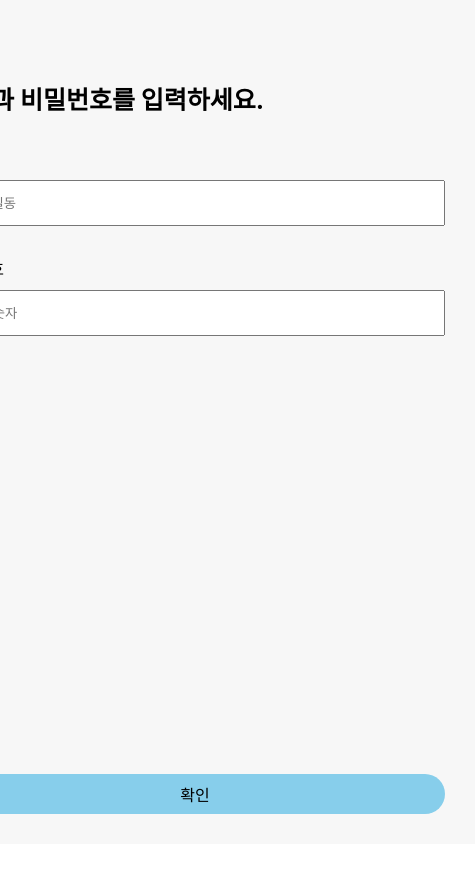
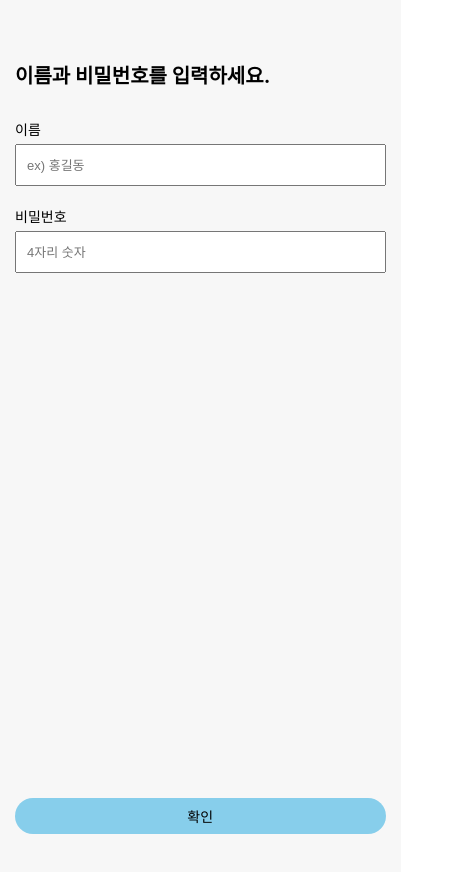
Before and after one commit to jimin-25/2025-starlist, a React (Create React App) app: page /login in a window 390 px wide. Shown: the top 872 px of the page, 475 px wide, since content can reach past the window. Before the commit the page ends 844 px from the top, so only its background shows below. Built offline with nearby package versions, Linux system fonts and the light colour scheme.

Commit message:
Fix:반응형 웹 페이지 구성

```diff
--- a/src/Home.css
+++ b/src/Home.css
@@ -51,3 +51,64 @@
   background-color: #ffdd44;
   transform: scale(1.05);
 }
+
+@media (max-width: 768px) {
+  .home-page {
+    background-size: cover;
+    padding: 20px;
+  }
+
+  .home-content {
+    padding: 30px;
+  }
+
+  .home-title {
+    font-size: 32px;
+  }
+
+  .home-description {
+    font-size: 18px;
+  }
+
+  .home-button {
+    flex-direction: column;
+    gap: 20px;
+  }
+
+  .main-button {
+    width: 80%;
+    max-width: 250px;
+  }
+}
+
+@media (max-width: 480px) {
+  .home-page {
+    background-size: cover;
+    height: auto;
+    padding: 30px 10px;
+  }
+
+  .home-content {
+    padding: 20px;
+    border-radius: 15px;
+  }
+
+  .home-title {
+    font-size: 24px;
+  }
+
+  .home-description {
+    font-size: 16px;
+  }
+
+  .home-button {
+    flex-direction: column;
+    gap: 15px;
+  }
+
+  .main-button {
+    width: 100%;
+    font-size: 14px;
+    padding: 12px 0;
+  }
+}
--- a/src/Login.css
+++ b/src/Login.css
@@ -55,3 +55,68 @@
     background-color: #dadada;
     color: white;
 }
+
+@media (max-width: 768px) {
+    .login-page {
+        width: 90%;
+        padding: 0 20px;
+        border-radius: 10px;
+    }
+
+    .login-title {
+        margin-top: 60px;
+        font-size: 22px;
+    }
+
+    .login-subtitle {
+        font-size: 15px;
+    }
+
+    .input {
+        height: 38px;
+        font-size: 14px;
+    }
+
+    .login-button {
+        height: 38px;
+        font-size: 15px;
+    }
+}
+
+@media (max-width: 480px) {
+    .login-page {
+        position: relative;
+        width: 95%;
+        height: auto;
+        min-height: 100vh;
+        padding: 20px 15px;
+        transform: none;
+        left: 0;
+        top: 0;
+        border-radius: 0;
+    }
+
+    .login-title {
+        margin-top: 40px;
+        font-size: 20px;
+    }
+
+    .login-subtitle {
+        font-size: 14px;
+    }
+
+    .login-input {
+        padding: 5px 0 20px 0;
+    }
+
+    .input {
+        height: 36px;
+        font-size: 13px;
+    }
+
+    .login-button {
+        height: 36px;
+        font-size: 14px;
+        border-radius: 32px;
+    }
+}
--- a/src/Main.css
+++ b/src/Main.css
@@ -169,3 +169,67 @@
   font-size: 1.2rem;
   color: #5fb472;
 }
+
+@media (max-width: 768px) {
+  .main-container {
+    padding: 20px 15px;
+  }
+
+  .goal-display {
+    width: 100%;
+    font-size: 15px;
+  }
+
+  .react-calendar {
+    width: 100%;
+  }
+
+  .todo-input {
+    flex-direction: column;
+  }
+
+  .todo-input button {
+    width: 100%;
+  }
+
+  .goal-section button {
+    width: 100%;
+  }
+}
+
+@media (max-width: 480px) {
+  .main-container {
+    padding: 15px 10px;
+  }
+
+  .goal-display {
+    font-size: 14px;
+    padding: 10px;
+  }
+
+  .goal-section {
+    padding: 15px;
+  }
+
+  .calendar-section {
+    padding: 15px;
+  }
+
+  .todo-section {
+    padding: 15px;
+  }
+
+  .todo-input input {
+    width: 100%;
+    font-size: 14px;
+  }
+
+  .todo-item span {
+    font-size: 14px;
+  }
+
+  .react-calendar__tile {
+    font-size: 0.8rem;
+    padding: 8px 0;
+  }
+}
--- a/src/Savegoal.css
+++ b/src/Savegoal.css
@@ -59,3 +59,51 @@
 .goal-input-group button:hover {
   background-color: #1f5d8a;
 }
+
+@media (max-width: 768px) {
+  .goal-section {
+    padding: 14px 16px;
+    margin-bottom: 20px;
+  }
+
+  .goal-display {
+    font-size: 1.1rem;
+  }
+
+  .goal-input-group {
+    flex-direction: column;
+    gap: 8px;
+  }
+
+  .goal-input-group input,
+  .goal-input-group button {
+    width: 100%;
+    font-size: 0.95rem;
+  }
+}
+
+@media (max-width: 480px) {
+  .goal-section {
+    padding: 12px;
+    border-radius: 10px;
+  }
+
+  .goal-display {
+    font-size: 1rem;
+  }
+
+  .goal-input-group {
+    gap: 6px;
+  }
+
+  .goal-input-group input {
+    padding: 8px 12px;
+    font-size: 0.9rem;
+  }
+
+  .goal-input-group button {
+    padding: 8px 0;
+    font-size: 0.9rem;
+    border-radius: 6px;
+  }
+}
--- a/src/Signup.css
+++ b/src/Signup.css
@@ -56,3 +56,68 @@
     background-color: #dadada;
     color: white;
 }
+
+@media (max-width: 768px) {
+    .signup-page {
+        width: 90%;
+        padding: 0 20px;
+        border-radius: 10px;
+    }
+
+    .signup-title {
+        margin-top: 60px;
+        font-size: 22px;
+    }
+
+    .signup-subtitle {
+        font-size: 15px;
+    }
+
+    .input {
+        height: 38px;
+        font-size: 14px;
+    }
+
+    .signup-button {
+        height: 38px;
+        font-size: 15px;
+    }
+}
+
+@media (max-width: 480px) {
+    .signup-page {
+        position: relative;
+        width: 95%;
+        height: auto;
+        min-height: 100vh;
+        padding: 20px 15px;
+        transform: none;
+        left: 0;
+        top: 0;
+        border-radius: 0;
+    }
+
+    .signup-title {
+        margin-top: 40px;
+        font-size: 20px;
+    }
+
+    .signup-subtitle {
+        font-size: 14px;
+    }
+
+    .signup-input {
+        padding: 5px 0 20px 0;
+    }
+
+    .input {
+        height: 36px;
+        font-size: 13px;
+    }
+
+    .signup-button {
+        height: 36px;
+        font-size: 14px;
+        border-radius: 32px;
+    }
+}
```
